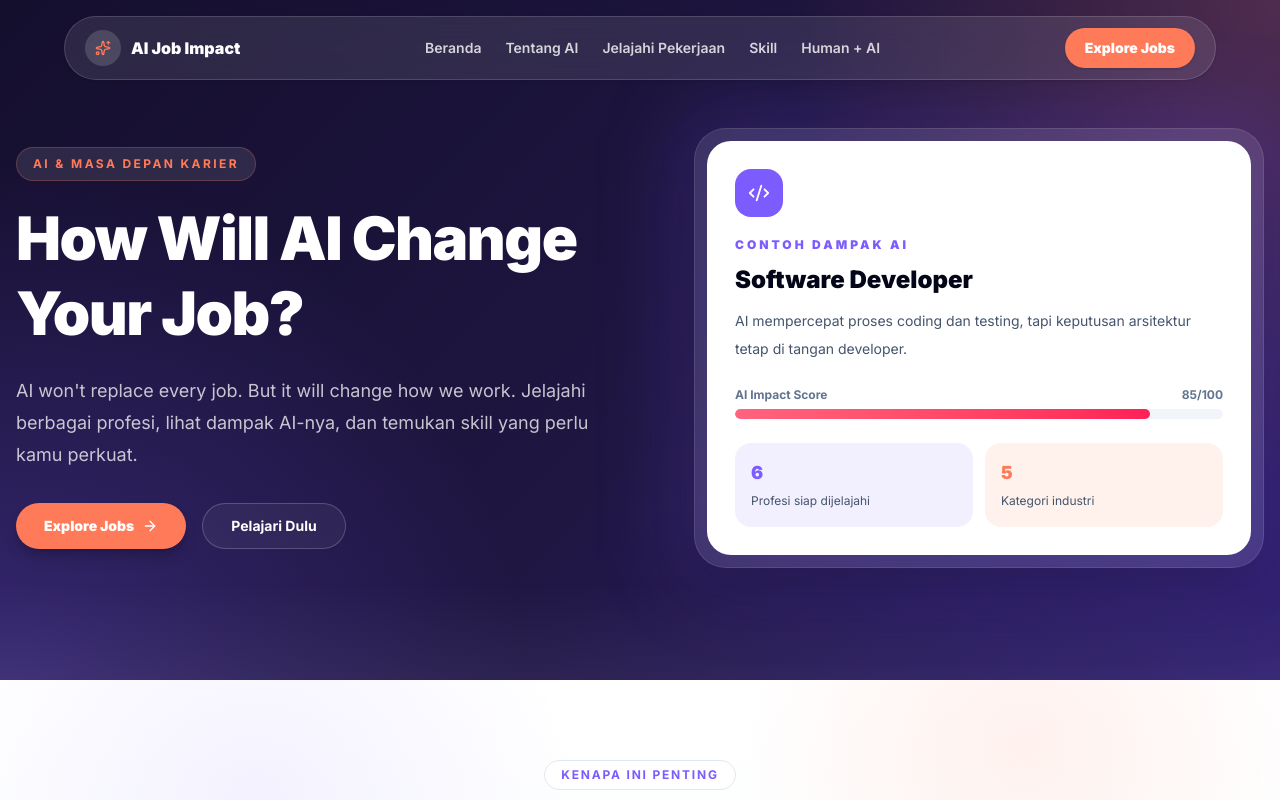
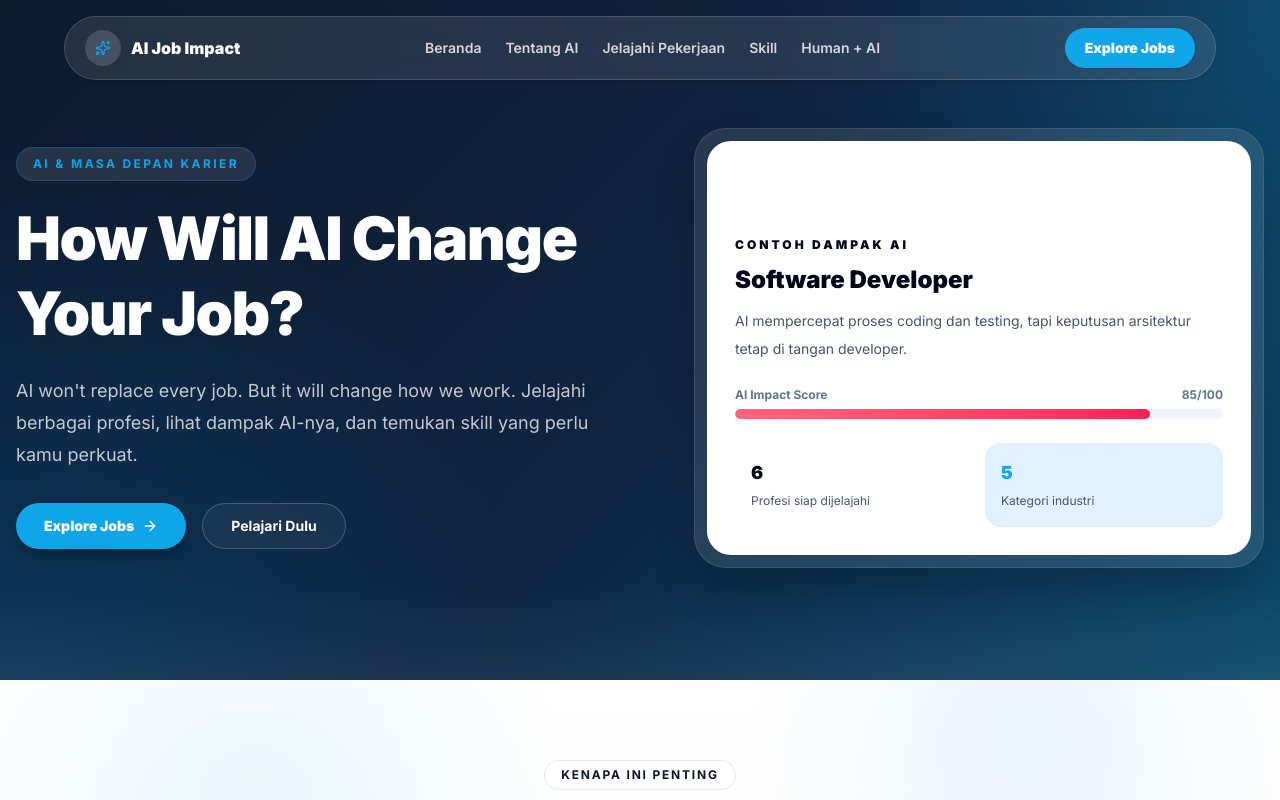
Before and after one commit to kevinazzaky/ai-job, a Next.js app: page / in a window 1280 px wide. Shown: the top 800 px of the page. Built offline with nearby package versions, Linux system fonts and the light colour scheme.

Commit message:
feat: switch to single sky blue color palette

```diff
--- a/app/globals.css
+++ b/app/globals.css
@@ -1,15 +1,15 @@
 @import "tailwindcss";
 
 :root {
-  --color-primary: #150f2e;
-  --color-secondary: #1f1642;
+  --color-primary: #0c1a2e;
+  --color-secondary: #0f2540;
 
-  --color-accent: #ff7a59;
-  --color-accent-soft: #fff1ec;
+  --color-accent: #0ea5e9;
+  --color-accent-soft: #e0f2fe;
 
-  --color-violet: #7c5cff;
-  --color-violet-dark: #2f1f70;
-  --color-violet-soft: #f2efff;
+  --color-blue: #0284c7;
+  --color-blue-dark: #0c4a6e;
+  --color-blue-soft: #f0f9ff;
 
   --color-soft: #f8fafc;
   --color-border: #e2e8f0;
@@ -28,12 +28,12 @@
   background-image:
     radial-gradient(
       circle at 20% 20%,
-      rgba(124, 92, 255, 0.08),
+      rgba(14, 165, 233, 0.08),
       transparent 28%
     ),
     radial-gradient(
       circle at 80% 10%,
-      rgba(255, 122, 89, 0.1),
+      rgba(2, 132, 199, 0.08),
       transparent 24%
     ),
     linear-gradient(180deg, #ffffff 0%, #f8fafc 100%);
@@ -43,19 +43,19 @@
   background:
     radial-gradient(
       circle at top right,
-      rgba(255, 122, 89, 0.2),
+      rgba(14, 165, 233, 0.22),
       transparent 34%
     ),
     radial-gradient(
       circle at bottom left,
-      rgba(124, 92, 255, 0.28),
+      rgba(2, 132, 199, 0.22),
       transparent 36%
     ),
     linear-gradient(
       135deg,
       var(--color-primary) 0%,
       var(--color-secondary) 55%,
-      var(--color-violet-dark) 100%
+      var(--color-blue-dark) 100%
     );
 }
 
```
